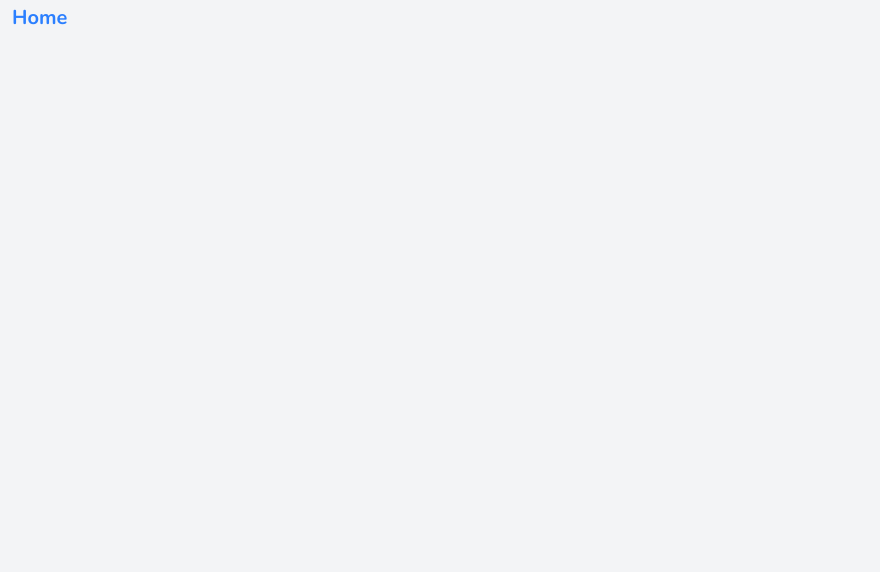
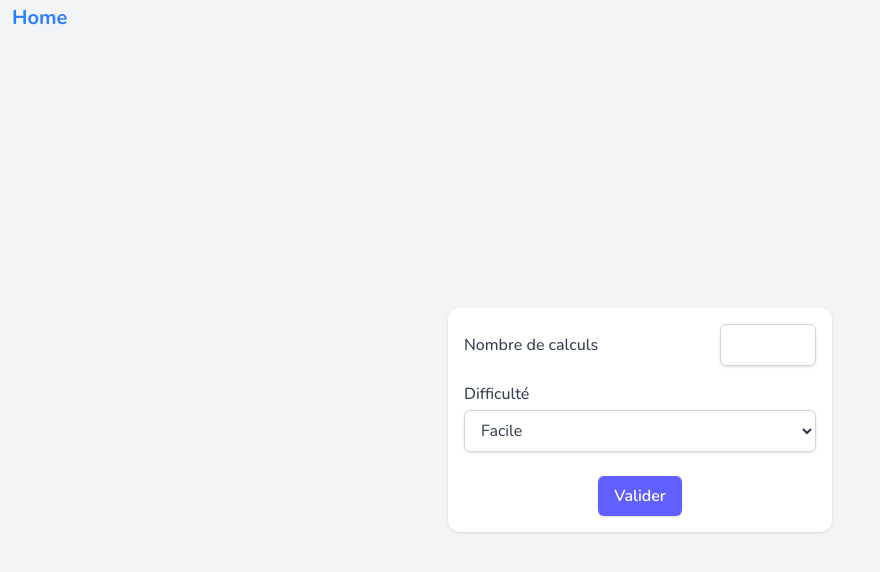
Before and after one commit to AralachDeRiv/random-memo-exo, a React (Vite) app: page /calculation in a window 1280 px wide. Shown: the top 572 px of the page, without its empty margins (0-880 px from the left). Built offline with nearby package versions, Linux system fonts and the light colour scheme.

Commit message:
calculation setting form

```diff
--- /dev/null
+++ b/src/components/CalculationsSettingsForm.jsx
@@ -0,0 +1,145 @@
+import React from "react";
+
+const generateCalculations = (count, difficulty) => {
+  const operations = ["+", "-", "*", "/"];
+  const generated = [];
+
+  const getRange = () => {
+    switch (difficulty) {
+      case "easy":
+        return [1, 50];
+      case "medium":
+        return [1, 100];
+      case "hard":
+        return [1, 150];
+      default:
+        return [1, 100];
+    }
+  };
+
+  const [min, max] = getRange();
+
+  const getRandomInt = (min, max) =>
+    Math.floor(Math.random() * (max - min + 1)) + min;
+
+  for (let i = 0; i < count; i++) {
+    const op = operations[i % 4];
+    let a, b, result;
+
+    switch (op) {
+      case "+":
+        a = getRandomInt(min, max);
+        b = getRandomInt(min, max);
+        result = a + b;
+        break;
+      case "-":
+        a = getRandomInt(min, max);
+        b = getRandomInt(min, a);
+        result = a - b;
+        break;
+      case "*":
+        b = getRandomInt(min, max);
+        const maxA = Math.floor(max / b);
+        a = getRandomInt(min, maxA);
+        result = a * b;
+        break;
+
+      case "/":
+        b = getRandomInt(min, max);
+        result = getRandomInt(min, Math.floor(max / b));
+        a = b * result;
+        break;
+    }
+
+    generated.push({
+      a,
+      b,
+      op,
+      result,
+      expression: `${a} ${op} ${b}`,
+      userAnswer: null,
+      isCorrect: false,
+    });
+  }
+
+  return generated;
+};
+
+const CalculationsSettingsForm = ({
+  setCalculationSettings,
+  calculationSettings,
+  setListOfCalculations,
+}) => {
+  const handleSubmit = (e) => {
+    e.preventDefault();
+
+    const generated = generateCalculations(
+      parseInt(calculationSettings.numberOfCalculations),
+      calculationSettings.difficulty
+    );
+
+    setListOfCalculations(generated);
+    setCalculationSettings((prev) => ({
+      ...prev,
+      done: true,
+    }));
+  };
+
+  return (
+    <form className="card flex flex-col gap-4 w-full max-w-sm">
+      <div className="flex flex-wrap justify-between items-center gap-2">
+        <label
+          htmlFor="numberOfCalculations"
+          className="font-medium text-gray-700 "
+        >
+          Nombre de calculs
+        </label>
+        <input
+          type="number"
+          name="numberOfCalculations"
+          id="numberOfCalculations"
+          min="1"
+          max="100"
+          onChange={(e) =>
+            setCalculationSettings((prev) => ({
+              ...prev,
+              numberOfCalculations: e.target.value,
+            }))
+          }
+          className="w-24 px-3 py-2 border border-gray-300 rounded-md shadow-sm focus:outline-none focus:ring-2 focus:ring-indigo-400"
+        />
+      </div>
+
+      <div className="flex flex-col gap-1">
+        <label htmlFor="difficulty" className="font-medium text-gray-700">
+          Difficulté
+        </label>
+        <select
+          name="difficulty"
+          id="difficulty"
+          onChange={(e) =>
+            setCalculationSettings((prev) => ({
+              ...prev,
+              difficulty: e.target.value,
+            }))
+          }
+          className="px-3 py-2 border border-gray-300 rounded-md shadow-sm focus:outline-none focus:ring-2 focus:ring-indigo-400"
+        >
+          <option value="easy">Facile</option>
+          <option value="medium">Moyen</option>
+          <option value="hard">Difficile</option>
+        </select>
+      </div>
+
+      <button
+        type="submit"
+        onClick={handleSubmit}
+        className="mt-2 self-center px-4 py-2 bg-indigo-500 text-white font-semibold rounded-md shadow hover:bg-indigo-600 focus:outline-none focus:ring-2 focus:ring-indigo-400 active:scale-95 transition"
+      >
+        Valider
+      </button>
+    </form>
+  );
+};
+
+export default CalculationsSettingsForm;
--- a/src/pages/Calculation.jsx
+++ b/src/pages/Calculation.jsx
@@ -1,10 +1,30 @@
 import React from "react";
+import { useState, useEffect } from "react";
 import BackHomeBtn from "../components/BackHomeBtn";
+import CalculationsSettingsForm from "../components/CalculationsSettingsForm";
 
 const Calculation = () => {
+  let [listOfCalculations, setListOfCalculations] = useState([]);
+  let [calculationSettings, setCalculationSettings] = useState({
+    numberOfCalculations: 0,
+    difficulty: "easy",
+    done: false,
+  });
+
+  useEffect(() => {
+    console.log(listOfCalculations);
+  }, [calculationSettings, listOfCalculations]);
+
   return (
-    <div className="min-h-screen w-full">
+    <div className="min-h-screen w-full flex items-center justify-center">
       <BackHomeBtn />
+      {!calculationSettings.done && (
+        <CalculationsSettingsForm
+          setCalculationSettings={setCalculationSettings}
+          calculationSettings={calculationSettings}
+          setListOfCalculations={setListOfCalculations}
+        />
+      )}
     </div>
   );
 };
```
